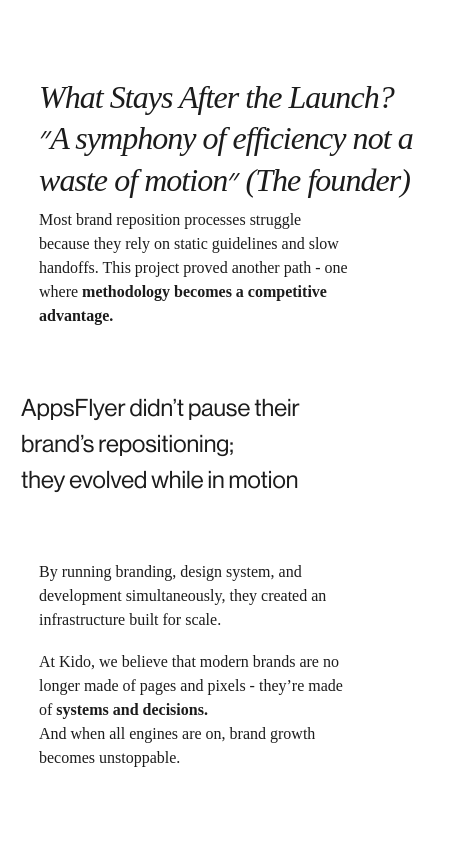
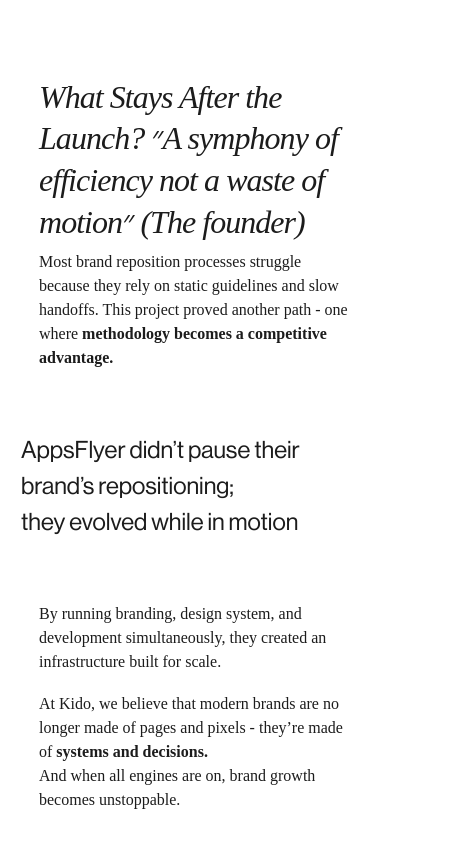
Before and after one commit to Adir-SL/case-study, a plain HTML site: page appsflyer/index.html in a window 390 px wide. Shown: the part 6750-7605 px from the top of the page, 468 px wide, since content can reach past the window. Drawn offline with nearby package versions, Linux system fonts and the light colour scheme; no server answers; a web font is replaced by a local one.

Commit message:
Update style.css

```diff
--- a/appsflyer/style.css
+++ b/appsflyer/style.css
@@ -1125,4 +1125,13 @@
   .rowDiv {
     padding-bottom: 0 !important;
   }
+
+  .max-120 {
+    max-width: unset;
+    width: unset;
+  }
+
+  #wrapper {
+    overflow-x: hidden;
+  }
 }
```
